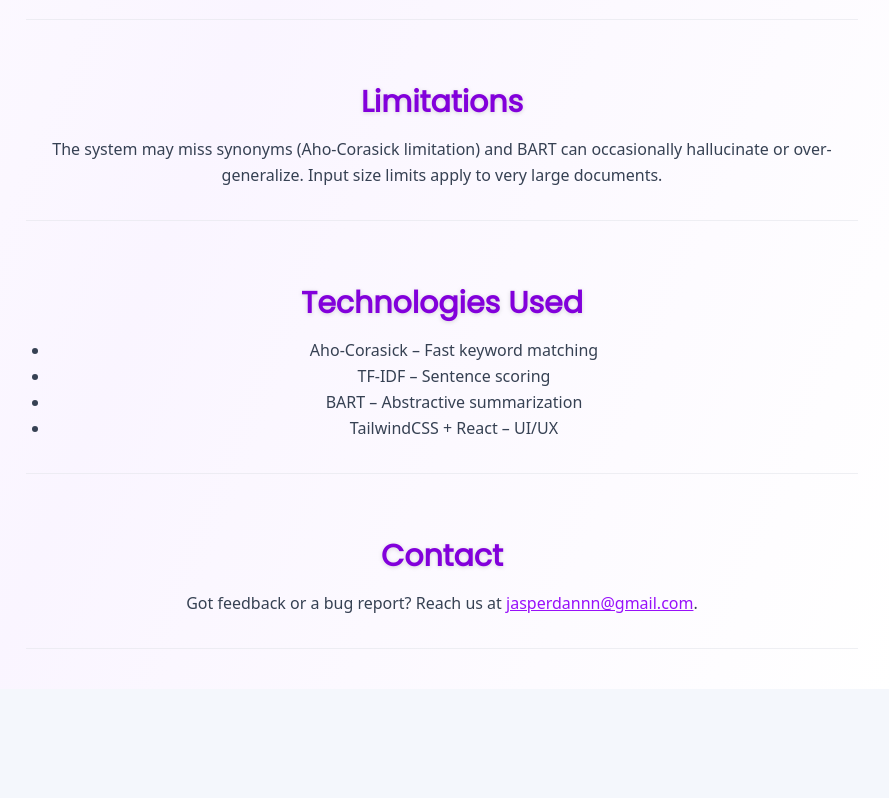
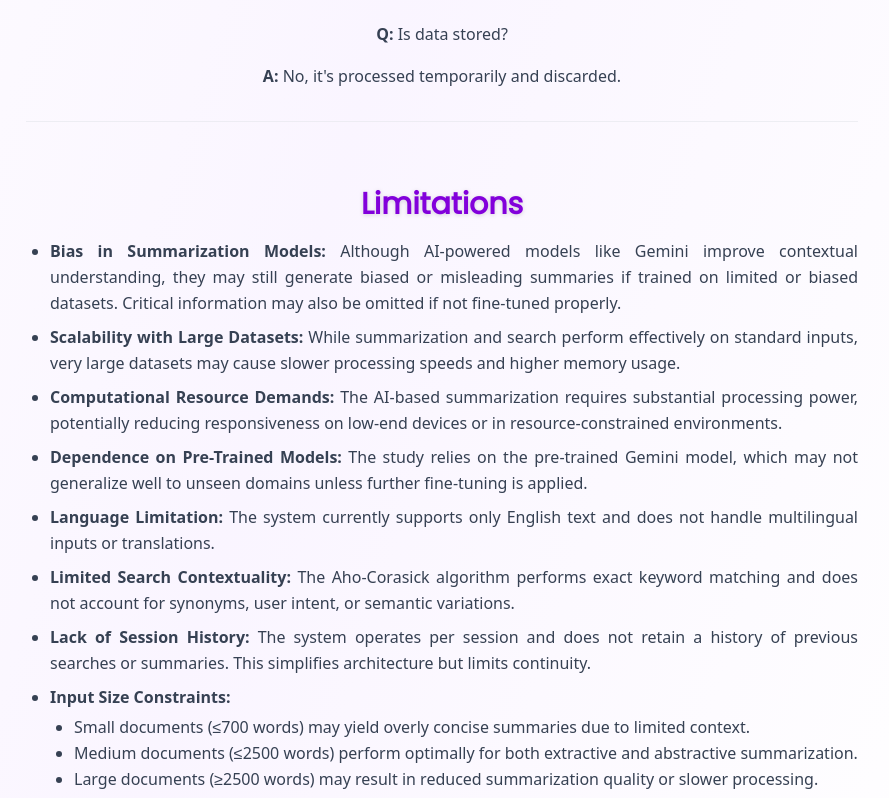
Before and after one commit to dperrr/text-summarization, a React (Vite) app: page /documentation in a window 1280 px wide. Shown: the part 1622-2420 px from the top of the page, without its empty margins (350-1239 px from the left). Before the commit the page ends 2343 px from the top, so only its background shows below. Built offline with nearby package versions, Linux system fonts and the light colour scheme.

Commit message:
updated some text and styling

```diff
--- a/src/pages/AboutUs.jsx
+++ b/src/pages/AboutUs.jsx
@@ -113,7 +113,7 @@ export default function AboutUs() {
           <div className="rounded-lg border border-gray-300 overflow-hidden">
             <div className="p-6">
               <p className="text-lg">
-                Our project, AI-Powered Text Summarization and Search System, focuses on developing an automated text summarization and search tool that enhances document retrieval efficiency. The system features two summarization modes: one using TF-IDF (Term Frequency-Inverse Document Frequency) to extract key sentences based on statistical word importance and another hybrid mode that integrates a pre-trained AI model (such as T5, BERTSum, or PEGASUS) to generate more context-aware summaries while prioritizing TF-IDF keywords.
+                As digital text continues to grow rapidly, it has become harder to find and summarize relevant information. Traditional methods often provide incomplete or inaccurate results, while AI-based solutions require a lot of computing power, making them difficult for many users to access. This study aims to create an AI-powered system using TF-IDF, Aho-Corasick, and Gemini LLM to improve summarization, making it more efficient, accurate, and accessible.
               </p>
             </div>
           </div>
--- a/src/pages/Dashboard.jsx
+++ b/src/pages/Dashboard.jsx
@@ -15,13 +15,13 @@ function Dashboard() {
 
             <div className="flex flex-col items-center justify-center text-center px-4">
                 <div className="max-w-5xl space-y-5 mt-10">
-                    <h1 className="text-6xl font-bold text-gray-900">
+                    <h1 className="text-3xl sm:text-4xl md:text-5xl lg:text-6xl font-bold text-gray-900 leading-tight">
                         Welcome to AI-Powered
                     </h1>
-                    <h1 className="text-6xl font-bold text-gray-900">
-                        <span className='text-purple-700'>Text Summarization</span> and <span className='text-purple-700'>with TF-IDF and Aho-Corasick Algorithm</span>
+                    <h1 className="text-3xl sm:text-4xl md:text-5xl lg:text-6xl font-bold text-gray-900 leading-tight">
+                        <span className='text-purple-700'>Text Summarization</span> Using <span className='text-purple-700'> TF-IDF and Aho-Corasick Algorithm</span>
                     </h1>
-                    <p className="text-lg text-gray-600 mb-6">
+                    <p className="text-base sm:text-lg text-gray-600 max-w-3xl mx-auto">
                         This tool enhances document retrieval and summarization using TF-IDF
                         and Aho-Corasick Algorithm, combined with AI for advanced text processing.
                     </p>
--- a/src/pages/Documentation.jsx
+++ b/src/pages/Documentation.jsx
@@ -8,7 +8,7 @@ const sections = [
   "Example Use Cases",
   "FAQs",
   "Limitations",
-  "Technologies Used",
+  "Technologies And Algorithm Used",
   "Contact",
 ];
 
@@ -38,7 +38,7 @@ export default function Documentation() {
         </nav>
       </aside>
 
-      {/* Main Content */}
+
       <main className="relative z-10 md:w-3/4 p-10 space-y-16 bg-gradient-to-br from-white via-purple-50 to-white">
         {sections.map((sec) => (
           <Section key={sec} id={sec.replace(/\s+/g, "")} title={sec} />
@@ -90,7 +90,7 @@ function getSectionContent(title) {
     case "Features":
       return (
         <div className="grid grid-cols-1 sm:grid-cols-2 gap-4">
-          {["Keyword filtering", "Hybrid summarization", "Paste or upload text"].map(f => (
+          {["Keyword filtering", "Hybrid summarization", "Paste or upload text", "Check Comparison of Extractive and Abstractive Summarization", "Show results of summarization"].map(f => (
             <div className="bg-white p-4 rounded-xl shadow hover:shadow-md transition border border-purple-100">
               {f}
             </div>
@@ -129,18 +129,82 @@ function getSectionContent(title) {
       );
 
     case "Limitations":
-      return (
-        <p>
-          The system may miss synonyms (Aho-Corasick limitation) and BART can occasionally hallucinate or over-generalize. Input size limits apply to very large documents.
-        </p>
-      );
+    return (
+      <div className="space-y-4">
+        <ul className="list-disc pl-6 space-y-2 text-justify">
+          <li>
+            <strong>Bias in Summarization Models:</strong> Although AI-powered
+            models like Gemini improve contextual understanding, they may still
+            generate biased or misleading summaries if trained on limited or
+            biased datasets. Critical information may also be omitted if not
+            fine-tuned properly.
+          </li>
 
-    case "Technologies Used":
+          <li>
+            <strong>Scalability with Large Datasets:</strong> While summarization
+            and search perform effectively on standard inputs, very large datasets
+            may cause slower processing speeds and higher memory usage.
+          </li>
+
+          <li>
+            <strong>Computational Resource Demands:</strong> The AI-based
+            summarization requires substantial processing power, potentially
+            reducing responsiveness on low-end devices or in
+            resource-constrained environments.
+          </li>
+
+          <li>
+            <strong>Dependence on Pre-Trained Models:</strong> The study relies on
+            the pre-trained Gemini model, which may not generalize well to unseen
+            domains unless further fine-tuning is applied.
+          </li>
+
+          <li>
+            <strong>Language Limitation:</strong> The system currently supports
+            only English text and does not handle multilingual inputs or
+            translations.
+          </li>
+
+          <li>
+            <strong>Limited Search Contextuality:</strong> The Aho-Corasick
+            algorithm performs exact keyword matching and does not account for
+            synonyms, user intent, or semantic variations.
+          </li>
+
+          <li>
+            <strong>Lack of Session History:</strong> The system operates per
+            session and does not retain a history of previous searches or
+            summaries. This simplifies architecture but limits continuity.
+          </li>
+
+          <li>
+            <strong>Input Size Constraints:</strong>
+            <ul className="list-disc pl-6 mt-1">
+              <li>
+                Small documents (≤700 words) may yield overly concise summaries
+                due to limited context.
+              </li>
+              <li>
+                Medium documents (≤2500 words) perform optimally for both
+                extractive and abstractive summarization.
+              </li>
+              <li>
+                Large documents (≥2500 words) may result in reduced summarization
+                quality or slower processing.
+              </li>
+            </ul>
+          </li>
+        </ul>
+      </div>
+    );
+
+
+    case "Technologies And Algorithm Used":
       return (
         <ul className="list-disc pl-6">
-          <li>Aho-Corasick – Fast keyword matching</li>
+          <li>Aho-Corasick – Fast keyword matching and Filtering</li>
           <li>TF-IDF – Sentence scoring</li>
-          <li>BART – Abstractive summarization</li>
+          <li>Gemini – Abstractive summarization</li>
           <li>TailwindCSS + React – UI/UX</li>
         </ul>
       );
--- a/src/pages/Summarizer.jsx
+++ b/src/pages/Summarizer.jsx
@@ -432,10 +432,18 @@ const showComparisonPopup = (extractive, abstractive) => {
           }
         },
         {
-          element: '#heatmap-button',
+          element: '#comparison-button',
           popover: {
-            title: 'Step 8: Show Heatmap',
-            description: 'Click here to check the pick keyword scores in graph.',
+            title: 'Step 8: Show Comparison',
+            description: 'Click here to show the comparison of abstractive and extractive summary.',
+            position: 'bottom'
+          }
+        },
+        {
+          element: '#checkinfo-button',
+          popover: {
+            title: 'Step 9: Output Info',
+            description: 'Click here to check the output information of the summarization.',
             position: 'bottom'
           }
         }
@@ -496,11 +504,11 @@ const showComparisonPopup = (extractive, abstractive) => {
     <div className="flex flex-col items-center min-h-screen px-6 py-10 mt-20 ">
       <div className="bg-white shadow-md px-1 py-2 rounded-2xl w-full max-w-5xl ngek">
         <h2 className="text-lg font-medium text-white text-center">
-          Briefos - Text Summarization Using TF-IDF and Aho-Corasick Algorithm
+          TextSense - Text Summarization Using TF-IDF and Aho-Corasick Algorithm
         </h2>
       </div>
 
-      <div className='grid grid-cols-2 w-full'>
+      <div className='grid lg:grid-cols-2 sm:grid-cols-1 w-full'>
         <div className="py-5 px-6 w-full max-w-5xl">
           <h2 className="text-gray-700 font-medium">Input</h2>
           <div className="mt-2">
@@ -626,6 +634,7 @@ const showComparisonPopup = (extractive, abstractive) => {
             </button>
             <button
               className="py-2 px-5 bg-purple-500 hover:bg-purple-600 text-white rounded-sm cursor-pointer"
+              id="checkinfo-button"
               onClick={() => {
                 if (!summary) return Swal.fire('Info', 'Please generate a summary first', 'info');
                 Swal.fire(
```
